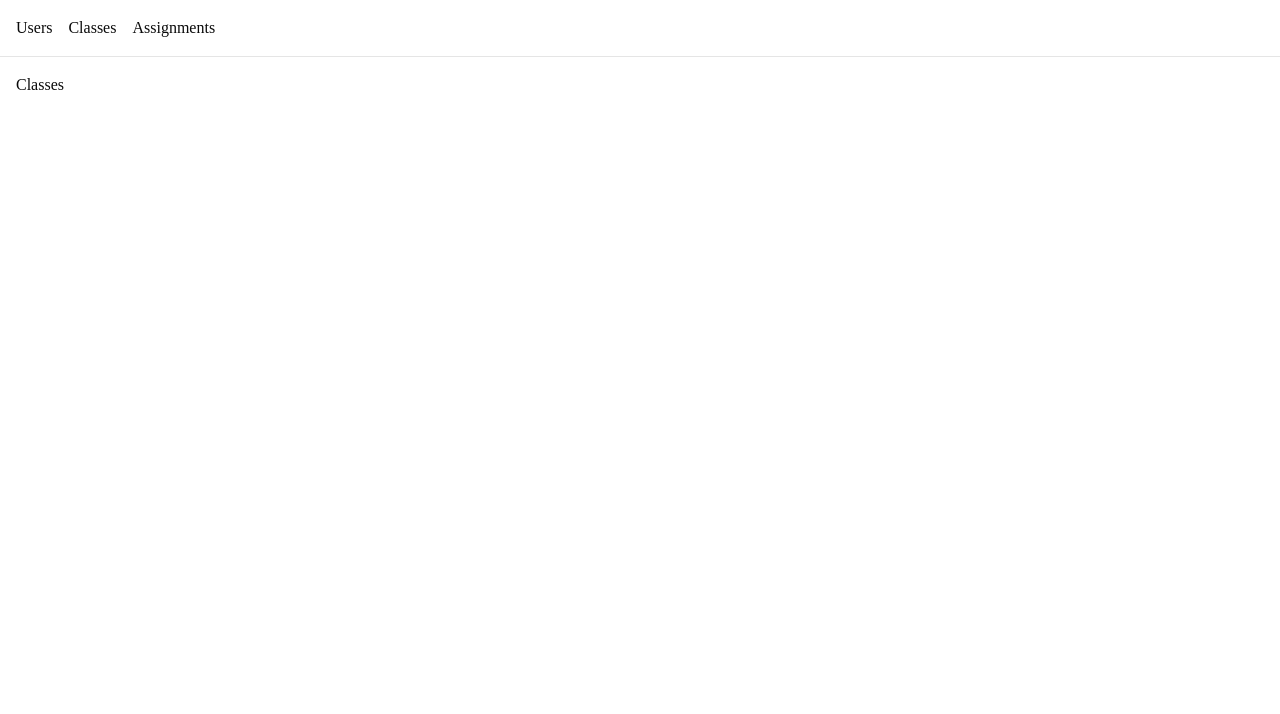
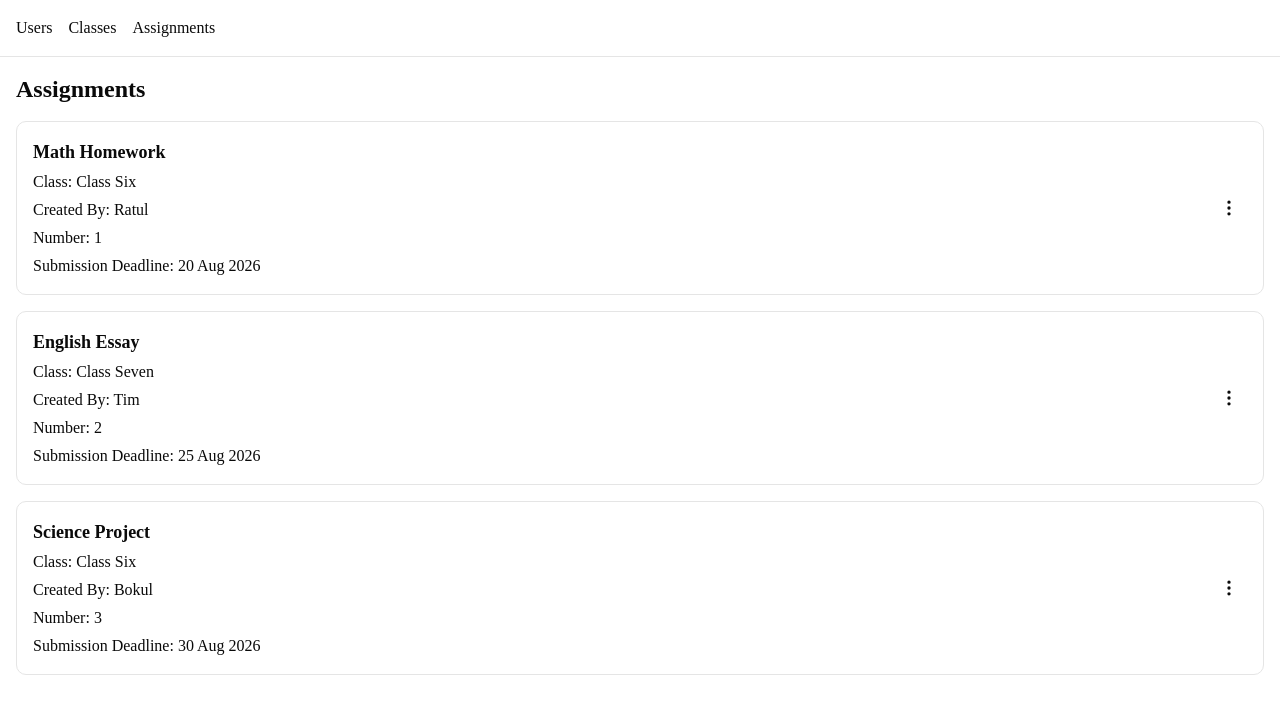
Before and after one commit to sardaar-niamotullah/ClassAssignment_Manager, a Next.js app in the folder frontend/: page /admin/assignments in a window 1280 px wide. Shown: the top 714 px of the page. Built offline with nearby package versions, Linux system fonts and the light colour scheme.

Commit message:
feat: introduce content to admin/assignments page

```diff
--- a/frontend/app/(dashboard)/admin/assignments/page.tsx
+++ b/frontend/app/(dashboard)/admin/assignments/page.tsx
@@ -1,3 +1,48 @@
-export default function ClassesPage() {
-  return <h1>Classes</h1>;
+import AssignmentCard from "@/features/assignments/components/AssignmentCard";
+
+const assignments = [
+  {
+    id: 1,
+    name: "Math Homework",
+    className: "Class Six",
+    createdBy: "Ratul",
+    assignmentNumber: 1,
+    submissionDeadline: "20 Aug 2026",
+  },
+  {
+    id: 2,
+    name: "English Essay",
+    className: "Class Seven",
+    createdBy: "Tim",
+    assignmentNumber: 2,
+    submissionDeadline: "25 Aug 2026",
+  },
+  {
+    id: 3,
+    name: "Science Project",
+    className: "Class Six",
+    createdBy: "Bokul",
+    assignmentNumber: 3,
+    submissionDeadline: "30 Aug 2026",
+  },
+];
+
+export default function AssignmentsPage() {
+  return (
+    <div className="space-y-4">
+      <h1 className="text-2xl font-bold">Assignments</h1>
+
+      {assignments.map((assignment) => (
+        <AssignmentCard
+          key={assignment.id}
+          id={assignment.id}
+          name={assignment.name}
+          className={assignment.className}
+          createdBy={assignment.createdBy}
+          assignmentNumber={assignment.assignmentNumber}
+          submissionDeadline={assignment.submissionDeadline}
+        />
+      ))}
+    </div>
+  );
 }
--- /dev/null
+++ b/frontend/features/assignments/components/AssignmentCard.tsx
@@ -0,0 +1,69 @@
+"use client";
+
+import { MoreVertical } from "lucide-react";
+
+import {
+  DropdownMenu,
+  DropdownMenuContent,
+  DropdownMenuItem,
+  DropdownMenuTrigger,
+} from "@/components/ui/dropdown-menu";
+
+type AssignmentCardProps = {
+  id: number;
+  name: string;
+  className: string;
+  createdBy: string;
+  assignmentNumber: number;
+  submissionDeadline: string;
+};
+
+export default function AssignmentCard({
+  id,
+  name,
+  className,
+  createdBy,
+  assignmentNumber,
+  submissionDeadline,
+}: AssignmentCardProps) {
+  const handleDelete = () => {
+    console.log(`Delete assignment ${id}`);
+  };
+
+  return (
+    <div className="flex justify-between rounded-lg border p-4">
+      <div className="space-y-1">
+        <h3 className="font-semibold text-lg">{name}</h3>
+
+        <p>
+          <span className="font-medium">Class:</span> {className}
+        </p>
+
+        <p>
+          <span className="font-medium">Created By:</span> {createdBy}
+        </p>
+
+        <p>
+          <span className="font-medium">Number:</span> {assignmentNumber}
+        </p>
+
+        <p>
+          <span className="font-medium">Submission Deadline:</span>{" "}
+          {submissionDeadline}
+        </p>
+      </div>
+
+      <DropdownMenu>
+        <DropdownMenuTrigger className="rounded-md p-2 hover:bg-accent">
+          <MoreVertical className="size-5" />
+        </DropdownMenuTrigger>
+
+        <DropdownMenuContent align="end">
+          <DropdownMenuItem variant="destructive" onClick={handleDelete}>
+            Delete Assignment
+          </DropdownMenuItem>
+        </DropdownMenuContent>
+      </DropdownMenu>
+    </div>
+  );
+}
```
